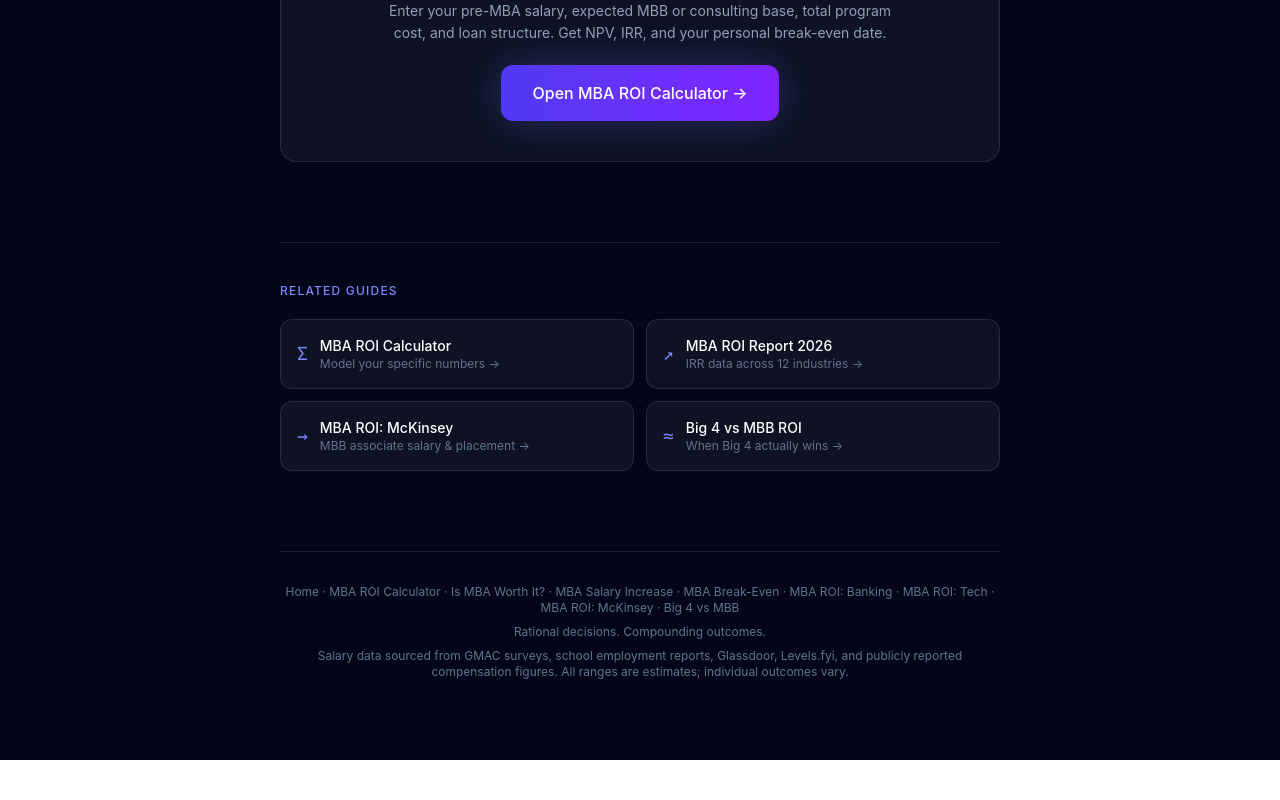
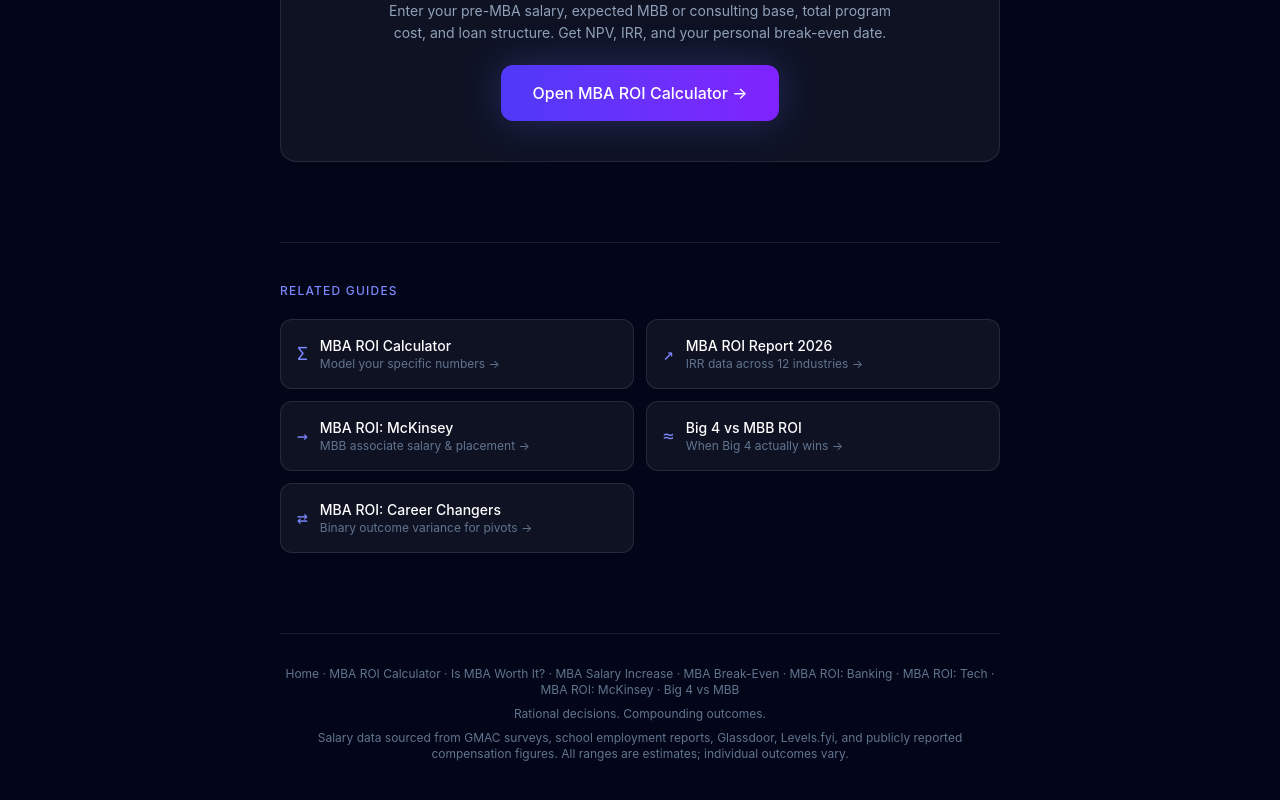
Before and after one commit to HrgChampion/careercapital, a Next.js app: page /mba-roi-consulting in a window 1280 px wide. Shown: the part 4504-5304 px from the top of the page. Before the commit the page ends 5264 px from the top, so only its background shows below. Built offline with nearby package versions, Linux system fonts and the light colour scheme.

Commit message:
internal links added

```diff
--- a/app/mba-roi-consulting/page.tsx
+++ b/app/mba-roi-consulting/page.tsx
@@ -280,6 +280,13 @@
                 <p className="text-slate-500 text-xs">When Big 4 actually wins →</p>
               </div>
             </Link>
+            <Link href="/mba-roi-career-changers" className="group flex items-center gap-3 rounded-xl bg-white/5 border border-white/10 p-4 hover:bg-white/[0.08] hover:border-white/20 transition-all">
+              <div className="text-indigo-400 font-mono text-lg">⇄</div>
+              <div>
+                <p className="text-white text-sm font-medium group-hover:text-indigo-300 transition-colors">MBA ROI: Career Changers</p>
+                <p className="text-slate-500 text-xs">Binary outcome variance for pivots →</p>
+              </div>
+            </Link>
           </div>
         </section>
 
--- a/app/mba-roi-investment-banking/page.tsx
+++ b/app/mba-roi-investment-banking/page.tsx
@@ -218,6 +218,13 @@
                 <p className="text-slate-500 text-xs">Goldman, JPM, MS — base, bonus & total comp →</p>
               </div>
             </Link>
+            <Link href="/mba-roi-career-changers" className="group flex items-center gap-3 rounded-xl bg-white/5 border border-white/10 p-4 hover:bg-white/8 hover:border-white/20 transition-all">
+              <div className="text-indigo-400 font-mono text-lg">⇄</div>
+              <div>
+                <p className="text-white text-sm font-medium group-hover:text-indigo-300 transition-colors">MBA ROI: Career Changers</p>
+                <p className="text-slate-500 text-xs">Binary outcome variance for pivots →</p>
+              </div>
+            </Link>
           </div>
         </section>
 
--- a/app/mba-roi/page.tsx
+++ b/app/mba-roi/page.tsx
@@ -176,6 +176,8 @@
               { href: "/mba-roi-big4-vs-mbb", label: "Big 4 vs. MBB ROI", desc: "$47K salary gap explained" },
               { href: "/mba-vs-masters-roi", label: "MBA vs. Master's ROI", desc: "MS Finance, MSCS & MFin vs MBA" },
               { href: "/mba-roi-report-2026", label: "MBA ROI Report 2026", desc: "Full dataset: all 12 industries" },
+              { href: "/mba-roi-career-changers", label: "MBA ROI: Career Changers", desc: "Highest-variance return in grad ed" },
+              { href: "/no-gmat-mba-roi", label: "No-GMAT MBA ROI", desc: "Does skipping the GMAT hurt returns?" },
             ].map(({ href, label, desc }) => (
               <Link
                 key={href}
--- a/app/mba-scholarships/page.tsx
+++ b/app/mba-scholarships/page.tsx
@@ -500,6 +500,7 @@
               { href: "/mba-roi-calculator", icon: "Σ", title: "MBA ROI Calculator", sub: "Model your specific scholarship scenario →" },
               { href: "/mba-cost", icon: "$", title: "MBA Cost Breakdown 2026", sub: "Full program cost by school tier →" },
               { href: "/mba-roi", icon: "→", title: "MBA ROI Complete Guide", sub: "IRR, NPV & break-even by industry →" },
+              { href: "/no-gmat-mba-roi", icon: "◎", title: "No-GMAT MBA ROI", sub: "GMAT waiver vs. prep cost decision →" },
             ].map(({ href, icon, title, sub }) => (
               <Link
                 key={href}
```
